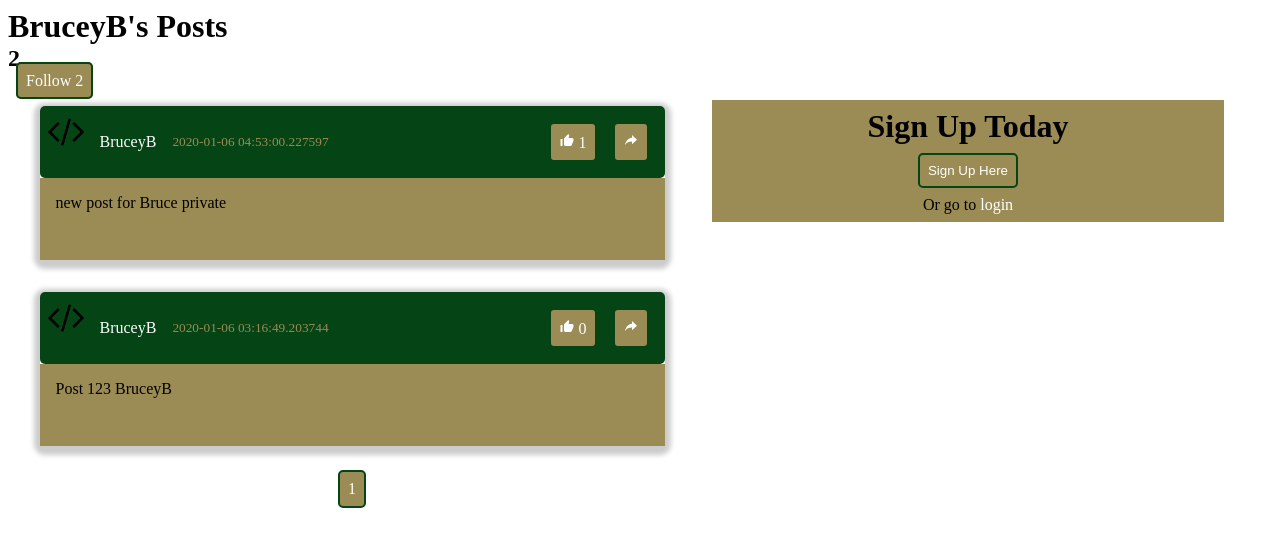
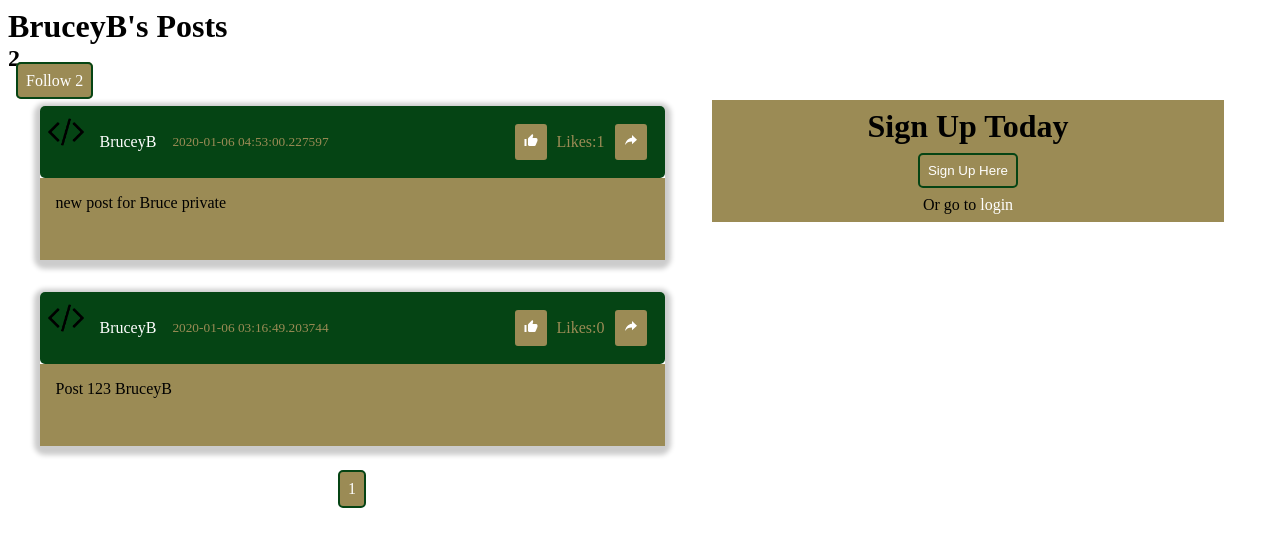
Before and after one commit to WesleyWW/scurry, a Flask app: a page that uses scurry/templates/user_posts.html in a window 1280 px wide. Shown: the part 73-620 px from the top of the page. Run offline with Flask 2, Linux system fonts and the light colour scheme.

Commit message:
user_posts erros

```diff
--- a/scurry/main/routes.py
+++ b/scurry/main/routes.py
@@ -5,7 +5,6 @@ from scurry.models import Post, User
 from scurry.posts.forms import PostForm
 
 main = Blueprint('main', __name__)
-
 
 @main.route('/')
 @main.route('/home', methods=['POST', 'GET'])
--- a/scurry/posts/routes.py
+++ b/scurry/posts/routes.py
@@ -51,6 +51,7 @@ def burrow():
     return render_template('burrow.html', postForm=postForm, title="My Burrow", posts=posts)
 
 @posts.route('/like/<int:post_id>/<action>')
+@login_required
 def like_action(post_id, action):
     post = Post.query.filter_by(id=post_id).first_or_404()
     if action == 'like':
--- a/scurry/templates/user_posts.html
+++ b/scurry/templates/user_posts.html
@@ -14,7 +14,7 @@
 
                         <p class="btn right">
                             <a href="{{ url_for('posts.like_action', post_id=post.id, action='like') }}" ><ion-icon name="thumbs-up"></ion-icon></a>
-                            {{ post.likes.count() }}
+                            <p>Likes:</p>{{ post.likes.count() }}
                         </p>
                         <a href="{{ url_for('posts.share_post', post_id=post.id) }}" class="btn">
                             <ion-icon name="share-alt"></ion-icon>
```
